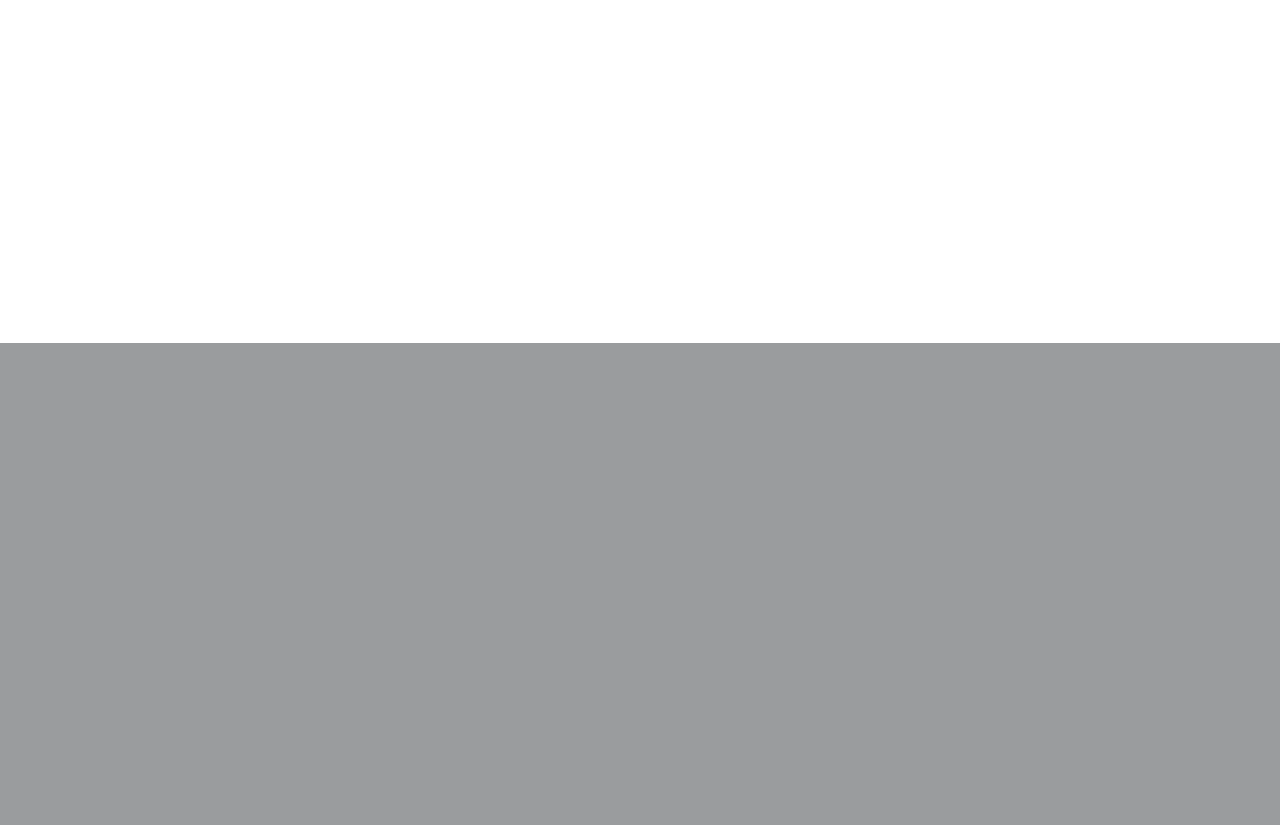
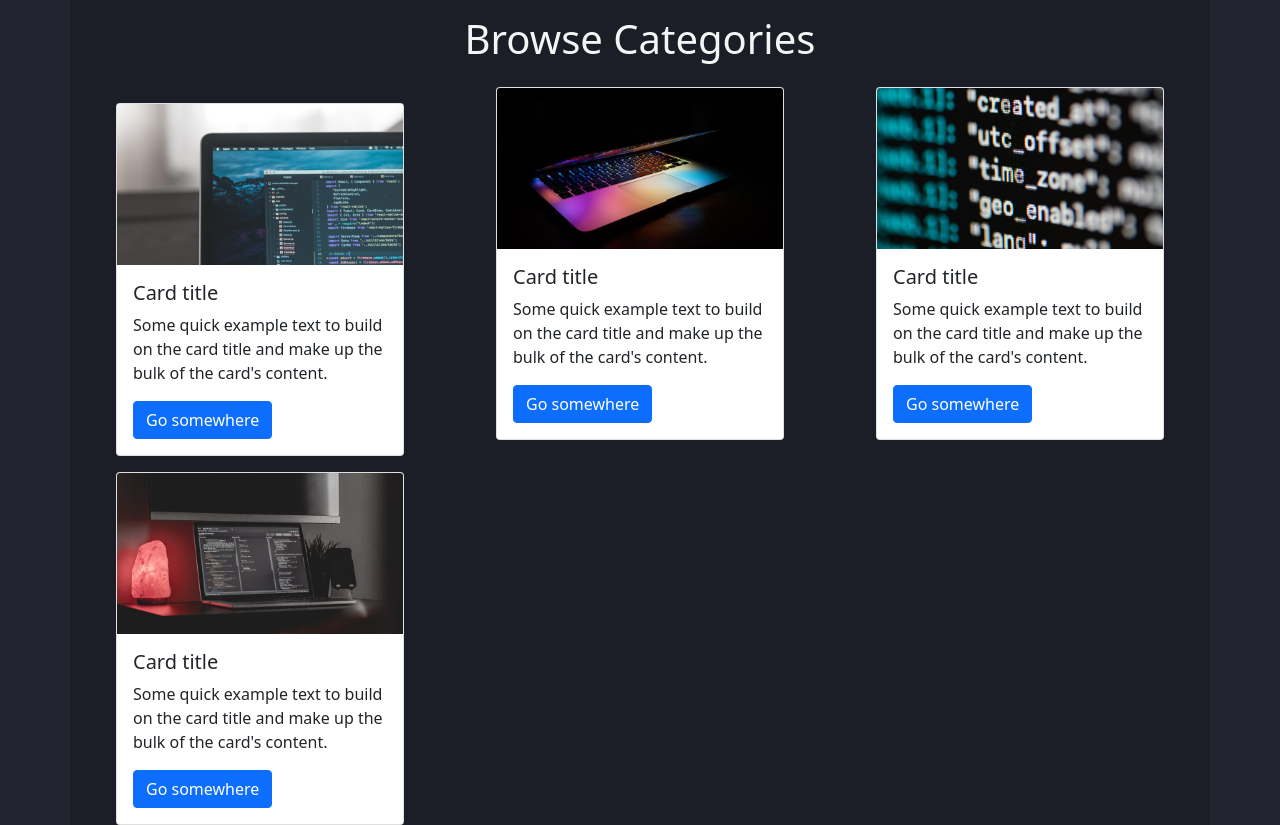
Before and after one commit to ASHWIN776/Lets-Talk-Code---Coding-Forum, a PHP site: page / in a window 1280 px wide. Shown: the part 457-1282 px from the top of the page. Before the commit the page ends 800 px from the top, so only its background shows below. Run offline with PHP 8.4, Linux system fonts and the light colour scheme.

Commit message:
Added partials, images and styled index.php and included Authentication

```diff
--- a/index.php
+++ b/index.php
@@ -1,3 +1,13 @@
+<?php
+   require 'lib/function.php';
+   $conn = db_connect();
+
+   if(!$conn)
+   {
+       die("Connection Failed :(");
+   }
+?>
+
 <!doctype html>
 <html lang="en">
   <head>
@@ -9,6 +19,22 @@
     <link href="https://cdn.jsdelivr.net/npm/bootstrap@5.0.0-beta3/dist/css/bootstrap.min.css" rel="stylesheet" integrity="sha384-eOJMYsd53ii+scO/bJGFsiCZc+5NDVN2yr8+0RDqr0Ql0h+rP48ckxlpbzKgwra6" crossorigin="anonymous">
 
     <title>Coding Forum</title>
+    <style>
+      body{
+        background-color: #222430;
+      }
+      #cat_div{
+        background-color: #1B1E27;
+      }
+
+      #cat_div h1{
+        color: whitesmoke;
+      }
+      .alert{
+        margin: 0;
+      }
+    </style>
+
   </head>
   <body>
 <?php require 'partials/_header.php'; ?>
@@ -22,13 +48,13 @@
   </div>
   <div class="carousel-inner">
     <div class="carousel-item active">
-      <img src="https://source.unsplash.com/1600x500/?coding,programming" class="d-block w-100" alt="...">
+      <img src="images/slider1.jpg" class="d-block w-100" alt="Slider 1 Pic">
     </div>
     <div class="carousel-item">
-      <img src="https://source.unsplash.com/1600x500/?coding,javascript" class="d-block w-100" alt="...">
+      <img src="images/slider2.jpg" class="d-block w-100" alt="Slider 2 pic">
     </div>
     <div class="carousel-item">
-      <img src="https://source.unsplash.com/1600x500/?programming" class="d-block w-100" alt="...">
+      <img src="images/slider3.jpg" class="d-block w-100" alt="Slider 3 pic">
     </div>
   </div>
   <button class="carousel-control-prev" type="button" data-bs-target="#carouselExampleIndicators" data-bs-slide="prev">
@@ -40,4 +66,54 @@
     <span class="visually-hidden">Next</span>
   </button>
 </div>
+<!-- Slider ends here -->
+<div class="container" id="cat_div">
+  <h1 class="text-center py-3">Browse Categories</h1>
+  <div class="row">
+    <div class="col-md-4 my-3">
+      <div class="card m-auto" style="width: 18rem;">
+        <img src="images/card1.jpg" class="card-img-top" alt="...">
+        <div class="card-body">
+          <h5 class="card-title">Card title</h5>
+          <p class="card-text">Some quick example text to build on the card title and make up the bulk of the card's content.</p>
+          <a href="#" class="btn btn-primary">Go somewhere</a>
+        </div>
+      </div>
+    </div>
+    <div class="col-md-4">
+      <div class="card m-auto" style="width: 18rem;">
+        <img src="images/card2.jpg" class="card-img-top" alt="...">
+        <div class="card-body">
+          <h5 class="card-title">Card title</h5>
+          <p class="card-text">Some quick example text to build on the card title and make up the bulk of the card's content.</p>
+          <a href="#" class="btn btn-primary">Go somewhere</a>
+        </div>
+      </div>
+    </div>
+    <div class="col-md-4">
+      <div class="card m-auto" style="width: 18rem;">
+        <img src="images/card3.jpg" class="card-img-top" alt="...">
+        <div class="card-body">
+          <h5 class="card-title">Card title</h5>
+          <p class="card-text">Some quick example text to build on the card title and make up the bulk of the card's content.</p>
+          <a href="#" class="btn btn-primary">Go somewhere</a>
+        </div>
+      </div>
+    </div>
+    <div class="col-md-4">
+      <div class="card m-auto" style="width: 18rem;">
+        <img src="images/card4.jpg" class="card-img-top" alt="...">
+        <div class="card-body">
+          <h5 class="card-title">Card title</h5>
+          <p class="card-text">Some quick example text to build on the card title and make up the bulk of the card's content.</p>
+          <a href="#" class="btn btn-primary">Go somewhere</a>
+        </div>
+      </div>
+    </div>
+  </div>
+</div>
+
+
+
+
 <?php require 'partials/_footer.php'; ?>
--- /dev/null
+++ b/lib/function.php
@@ -0,0 +1,23 @@
+<?php
+
+    function db_connect()
+    {
+        $servername = "localhost";
+        $username = "root";
+        $password = "";
+        $database = "forum";
+
+        $conn = mysqli_connect($servername, $username, $password, $database);
+        return $conn;
+    }
+
+    function exist_user($conn, $username)
+    {
+        $sql = "SELECT * FROM `users` WHERE user_name='$username'";
+        $result = mysqli_query($conn, $sql);
+        $num = mysqli_num_rows($result);
+
+        if($num) return true;
+        return false;
+    }
+?>
--- a/partials/_header.php
+++ b/partials/_header.php
@@ -1,13 +1,25 @@
+<?php
+
+  $logged_in = false;
+  session_start();
+
+  if(isset($_SESSION['loggedIn']) && $_SESSION['loggedIn'])
+  {
+    $logged_in = true;
+  }
+
+?>
+
 <nav class="navbar navbar-expand-lg navbar-dark bg-dark">
   <div class="container-fluid">
-    <a class="navbar-brand" href="/myforum/index.php">Lets Talk Code</a>
+    <a class="navbar-brand" href="/myForum/index.php">Lets Talk Code</a>
     <button class="navbar-toggler" type="button" data-bs-toggle="collapse" data-bs-target="#navbarSupportedContent" aria-controls="navbarSupportedContent" aria-expanded="false" aria-label="Toggle navigation">
       <span class="navbar-toggler-icon"></span>
     </button>
     <div class="collapse navbar-collapse" id="navbarSupportedContent">
       <ul class="navbar-nav me-auto mb-2 mb-lg-0">
         <li class="nav-item">
-          <a class="nav-link active" aria-current="page" href="/myforum/index.php">Home</a>
+          <a class="nav-link active" aria-current="page" href="/myForum/index.php">Home</a>
         </li>
         <li class="nav-item">
           <a class="nav-link" href="#">About</a>
@@ -31,13 +43,64 @@
         <input class="form-control me-2" type="search" placeholder="Search" aria-label="Search">
         <button class="btn btn-success" type="submit">Search</button>
       </form>
+      <?php
+          if($logged_in)
+            { ?>
+
+            <p class="text-white m-0 ms-2">Welcome <?php echo $_SESSION['username']; ?></p>
+          <?php } ?>
       <div class="ms-2">
+        <?php
+          if($logged_in)
+            { ?>
+            <button type="button" class="btn btn-outline-success"><a href="/myForum/partials/_logout.php" style="text-decoration: none; color: white;">Logout</a></button>
+          <?php }
+          else { ?>
         <button type="button" class="btn btn-outline-success me-2" data-bs-toggle="modal" data-bs-target="#loginModal">Login</button>
-        <button type="button" class="btn btn-outline-success me-2" data-bs-toggle="modal" data-bs-target="#exampleModal">Signup</button>
-        <button type="button" class="btn btn-outline-success"><a href="#" style="text-decoration: none; color: white;">Logout</a></button>
+        <button type="button" class="btn btn-outline-success me-2" data-bs-toggle="modal" data-bs-target="#signupModal">Signup</button>
+        <?php } ?>
       </div>
     </div>
   </div>
 </nav>
 
 <?php require '_loginModal.php'; ?>
+<?php require '_signupModal.php'; ?>
+
+
+<!-- Handling redirect from handlesignup.php -->
+<?php
+  if(isset($_GET['signed_up']))
+  {
+    if($_GET['signed_up'])
+    {
+      echo '<div class="alert alert-success alert-dismissible fade show" role="alert">
+      <strong>Success!</strong> Your account is added, you may login.
+      <button type="button" class="btn-close" data-bs-dismiss="alert" aria-label="Close"></button>
+      </div>';
+    }
+
+    elseif($_GET['user_exists'])
+    {
+      echo '<div class="alert alert-danger alert-dismissible fade show" role="alert">
+      <strong>Error!</strong> Username already exists, try again with a different one.
+      <button type="button" class="btn-close" data-bs-dismiss="alert" aria-label="Close"></button>
+      </div>';
+    }
+    else
+    {
+      echo '<div class="alert alert-danger alert-dismissible fade show" role="alert">
+      <strong>Error!</strong> Password doesn\'t match.
+      <button type="button" class="btn-close" data-bs-dismiss="alert" aria-label="Close"></button>
+      </div>';
+    }
+  }
+  //  handling invalid creds
+  if(isset($_GET['invalid']) && $_GET['invalid'])
+  {
+    echo '<div class="alert alert-danger alert-dismissible fade show" role="alert">
+      <strong>Error!</strong> Invalid Credentials.
+      <button type="button" class="btn-close" data-bs-dismiss="alert" aria-label="Close"></button>
+      </div>';
+  }
+?>
--- a/partials/_loginModal.php
+++ b/partials/_loginModal.php
@@ -3,11 +3,22 @@
   <div class="modal-dialog">
     <div class="modal-content">
       <div class="modal-header">
-        <h5 class="modal-title" id="exampleModalLabel">Login to - Lets Talk Code</h5>
-        <button type="button" class="btn-close" data-bs-dismiss="modal" aria-label="Close"></button>
+        <h5 class="modal-title text-center m-auto" id="exampleModalLabel">Login to - Lets Talk Code</h5>
+        <button type="button" class="btn-close m-0" data-bs-dismiss="modal" aria-label="Close"></button>
       </div>
       <div class="modal-body">
-        ...
+        <form action="/myForum/partials/_handlelogin.php" method="POST">
+          <div class="mb-3">
+            <label for="username" class="form-label">Username</label>
+            <input type="text" class="form-control" id="username" name="username">
+          </div>
+          <div class="mb-3">
+            <label for="password" class="form-label">Password</label>
+            <input type="password" class="form-control" id="password" name="password">
+            <div class="form-text">We'll never share your password with anyone else.</div>
+          </div>
+          <button type="submit" class="btn btn-primary" name="login">Login</button>
+        </form>
       </div>
       <div class="modal-footer">
       </div>
--- a/partials/_signupModal.php
+++ b/partials/_signupModal.php
@@ -2,11 +2,26 @@
   <div class="modal-dialog">
     <div class="modal-content">
       <div class="modal-header">
-        <h5 class="modal-title" id="exampleModalLabel">Create an Account</h5>
-        <button type="button" class="btn-close" data-bs-dismiss="modal" aria-label="Close"></button>
+        <h5 class="modal-title m-auto" id="exampleModalLabel">Create an Account</h5>
+        <button type="button" class="btn-close m-0" data-bs-dismiss="modal" aria-label="Close"></button>
       </div>
       <div class="modal-body">
-        ...
+      <form action="/myForum/partials/_handlesignup.php" method="POST">
+        <div class="mb-3">
+          <label for="username" class="form-label">Username</label>
+        <input type="texts" class="form-control" id="username" name="username">
+        </div>
+        <div class="mb-3">
+          <label for="password" class="form-label">Password</label>
+          <input type="password" class="form-control" id="password" name="password">
+        </div>
+        <div class="mb-3">
+          <label for="confPassword" class="form-label">Confirm Password</label>
+          <input type="password" class="form-control" id="confPassword" name="confPassword">
+          <div class="form-text">Please input the same password here</div>
+        </div>
+        <button type="submit" class="btn btn-primary" name="signup">Signup</button>
+      </form>
       </div>
       <div class="modal-footer">
       </div>
```
Also changed, not shown: partials/_handlelogin.php (added, +40 -0 lines), partials/_handlesignup.php (added, +42 -0 lines), partials/_logout.php (added, +8 -0 lines), images/card1.jpg (added), images/card2.jpg (added), images/card3.jpg (added), images/card4.jpg (added), images/slider1.jpg (added), images/slider2.jpg (added), images/slider3.jpg (added).
